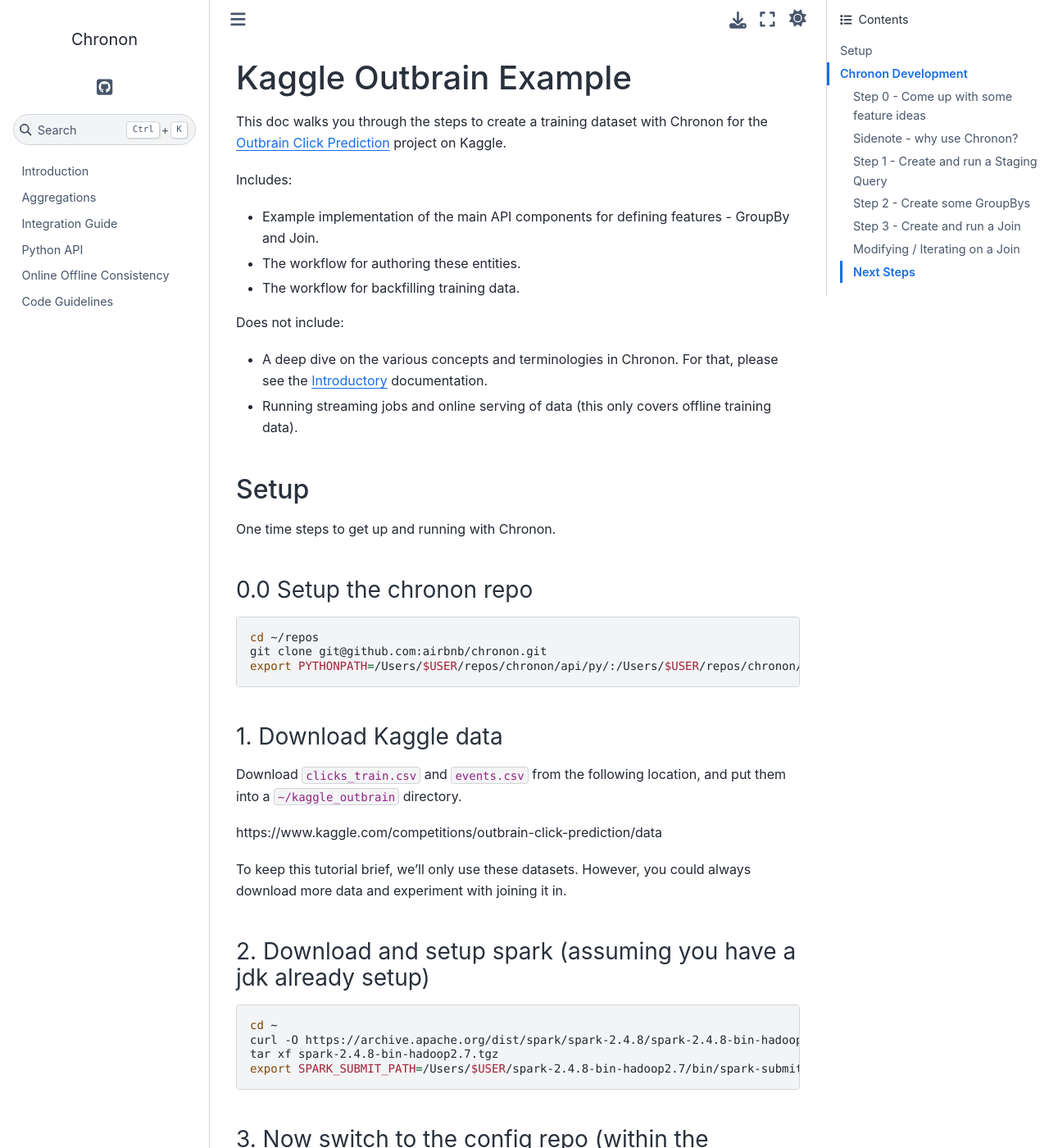
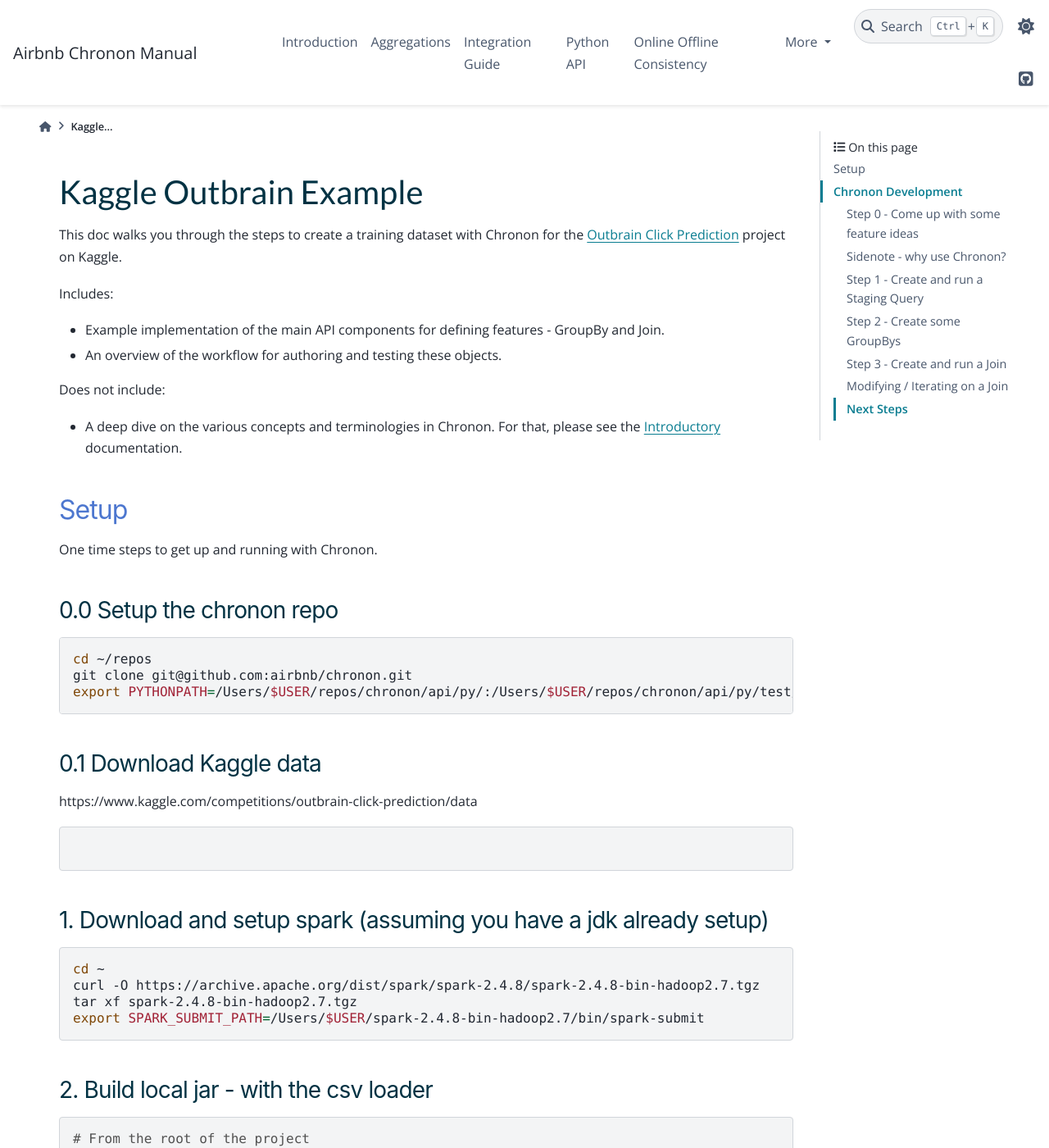
Before and after one commit to airbnb/chronon, a Sphinx documentation site: the page built from docs/source/Kaggle_Outbrain.md, in a window 1280 px wide and 1400 px high. Shown: the whole window at 82% size. Built offline with Sphinx 7.4.7 and the PyData theme 0.15.4, drawn with Linux system fonts in a browser that asks for light colours; some of the changed text lies outside the part shown.

````diff
--- a/docs/source/Kaggle_Outbrain.md
+++ b/docs/source/Kaggle_Outbrain.md
@@ -4,12 +4,10 @@ This doc walks you through the steps to create a training dataset with Chronon f
 
 Includes:
 - Example implementation of the main API components for defining features - GroupBy and Join.
-- The workflow for authoring these entities.
-- The workflow for backfilling training data.
+- An overview of the workflow for authoring and testing these objects.
 
 Does not include:
 - A deep dive on the various concepts and terminologies in Chronon. For that, please see the [Introductory](https://chronon-ai.pages.dev/Introduction) documentation.
-- Running streaming jobs and online serving of data (this only covers offline training data).
 
 ## Setup
 One time steps to get up and running with Chronon.
@@ -21,16 +19,16 @@ git clone git@github.com:airbnb/chronon.git
 export PYTHONPATH=/Users/$USER/repos/chronon/api/py/:/Users/$USER/repos/chronon/api/py/test/sample/:$PYTHONPATH
 ```
 
-#### 1. Download Kaggle data
-
-Download `clicks_train.csv` and `events.csv` from the following location, and put them into a `~/kaggle_outbrain` directory.
+#### 0.1 Download Kaggle data
 
 https://www.kaggle.com/competitions/outbrain-click-prediction/data
 
-To keep this tutorial brief, we'll only use these datasets. However, you could always download more data and experiment with joining it in.
+```aidl
+
+```
 
 
-#### 2. Download and setup spark (assuming you have a jdk already setup)
+#### 1. Download and setup spark (assuming you have a jdk already setup)
 ```shell
 cd ~
 curl -O https://archive.apache.org/dist/spark/spark-2.4.8/spark-2.4.8-bin-hadoop2.7.tgz
@@ -38,6 +36,11 @@ tar xf spark-2.4.8-bin-hadoop2.7.tgz
 export SPARK_SUBMIT_PATH=/Users/$USER/spark-2.4.8-bin-hadoop2.7/bin/spark-submit
 ```
 
+#### 2. Build local jar - with the csv loader
+```shell
+# From the root of the project
+sbt spark_uber/assembly
+```
 
 #### 3. Now switch to the config repo (within the project)
 This is where we will do the bulk of development iterations from
@@ -98,19 +101,19 @@ python3 ~/repos/chronon/api/py/ai/chronon/repo/compile.py --input_path=staging_q
 #### Run the staging query
 
 Now that we have our compiled file, we can pass it into the `run.py` runner which will execute the SQL and produce an output table for us to use next.
-
 ```shell
 mkdir ~/kaggle_outbrain
 
-DRIVER_MEMORY=2G EXECUTOR_CORES=6 EXECUTOR_MEMORY=8G PARALLELISM=10 MAX_EXECUTORS=1 \
+DRIVER_MEMORY=4G EXECUTOR_CORES=6 EXECUTOR_MEMORY=18G PARALLELISM=10 MAX_EXECUTORS=1 \
 python3 ~/repos/chronon/api/py/ai/chronon/repo/run.py --mode=backfill \
+--chronon-jar=/Users/$USER/repos/chronon/spark/target/scala-2.11/{your-jar-file-name} \
 --conf=production/staging_queries/kaggle/outbrain.base_table \
 --local-data-path ~/kaggle_outbrain --local-warehouse-location ~/kaggle_outbrain_parquet
 ```
 
-As long as you see a log line like `Finished writing to default.kaggle_outbrain_base_table`, then the job ran successfully.
+**Note: you need to replace `{your-jar-file-name}` in the command above.** The sbt build command will suffix the filename with the name of your branch, so it might be something like spark_uber-assembly--dev-branch.jar.
 
-**Important:** If your machine doesn't have enough available RAM, this job may OOM. It might be better to quit other memory-intensive applications before running.
+As long as you see a log line like `Finished writing to default.kaggle_outbrain_base_table`, then the job ran successfully. Some shell settings might have TODO
 
 ### Step 2 - Create some GroupBys
 
@@ -142,15 +145,13 @@ python3 ~/repos/chronon/api/py/ai/chronon/repo/compile.py --conf=joins/kaggle/ou
 
 Running the join will backfill a training dataset with each of the features values computed correctly for each row defined on the `left` side of the join.
 ```shell
-DRIVER_MEMORY=4G EXECUTOR_MEMORY=8G EXECUTOR_CORES=6 PARALLELISM=100 MAX_EXECUTORS=1 \
+DRIVER_MEMORY=16G EXECUTOR_MEMORY=16G EXECUTOR_CORES=6 PARALLELISM=100 MAX_EXECUTORS=1 \
 python3 ~/repos/chronon/api/py/ai/chronon/repo/run.py --mode=backfill \
+--chronon-jar=/Users/$USER/repos/chronon/spark/target/scala-2.11/spark_uber-assembly-csv_tool-0.0.18-SNAPSHOT.jar \
 --conf=production/joins/kaggle/outbrain.training_set \
 --local-data-path ~/kaggle_outbrain --local-warehouse-location ~/kaggle_outbrain_parquet \
 --ds=2016-07-01 --step-days=1
 ```
-
-**Important:** If your machine doesn't have enough available RAM, this job may OOM. It might be better to quit other memory-intensive applications before running.
-
 
 #### Access the data
 You can now see the parquet data here.
--- a/docs/source/conf.py
+++ b/docs/source/conf.py
@@ -7,9 +7,9 @@
 # https://www.sphinx-doc.org/en/master/usage/configuration.html#project-information
 
 project = 'Chronon'
-copyright = '2023, Airbnb'
+copyright = '2022, Airbnb'
 author = 'Airbnb'
-release = '0.0.20'
+release = '0.0.10'
 
 # -- General configuration ---------------------------------------------------
 # https://www.sphinx-doc.org/en/master/usage/configuration.html#general-configuration
@@ -22,8 +22,6 @@ extensions = [
     'sphinx.ext.coverage',
     'sphinx_design',
 ]
-
-myst_enable_extensions = ["colon_fence"]
 
 source_parsers = {
     '.md': 'recommonmark.parser.CommonMarkParser',
@@ -42,15 +40,15 @@ exclude_patterns = []
 # -- Options for HTML output -------------------------------------------------
 # https://www.sphinx-doc.org/en/master/usage/configuration.html#options-for-html-output
 
-html_theme = 'sphinx_book_theme'
+html_theme = 'pydata_sphinx_theme'
 html_theme_options = {
     "github_url": "https://github.com/airbnb/chronon",
-    # "collapse_navigation": False,
+    "collapse_navigation": True,
 }
 
-html_title = "Chronon"
+html_title = "Airbnb Chronon Manual"
 html_static_path = ['_static']
-#html_css_files = ["chronon.css"]
+html_css_files = ["chronon.css"]
 html_context = {"default_mode": "light"}
 html_use_modindex = True
 html_copy_source = False
--- a/docs/sphinx-requirements.txt
+++ b/docs/sphinx-requirements.txt
@@ -3,6 +3,3 @@ myst-parser
 pydata-sphinx-theme
 build
 sphinx-design
-sphinx-book-theme
-thrift<0.14
-insegel
````
Also changed, not shown: docs/source/index.rst (+3 -11 lines), docs/images/Windows.png (added), docs/source/_static/chronon_favicon.png (added), docs/source/_static/chronon_logo.png (added), 3 other files.
